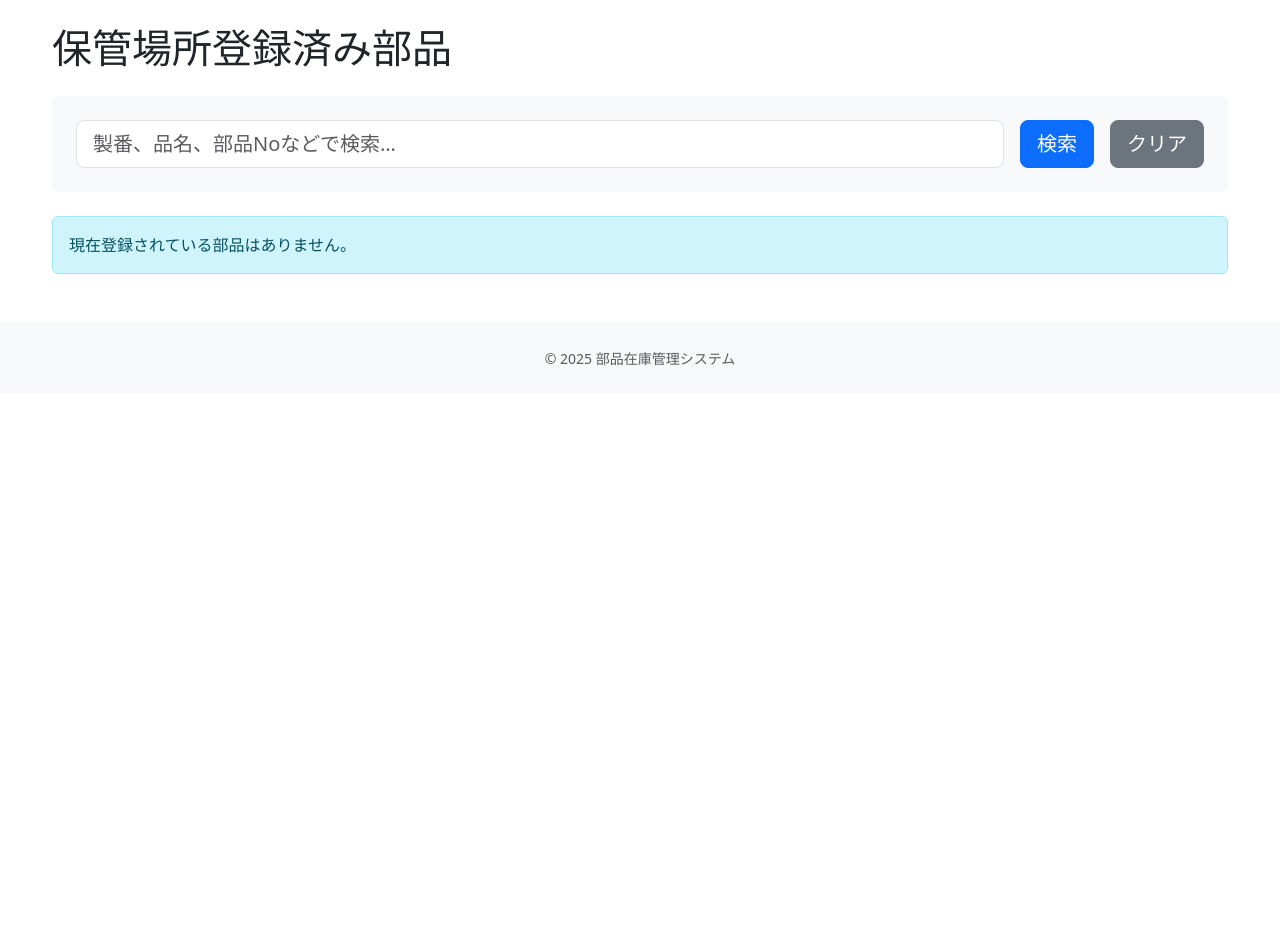
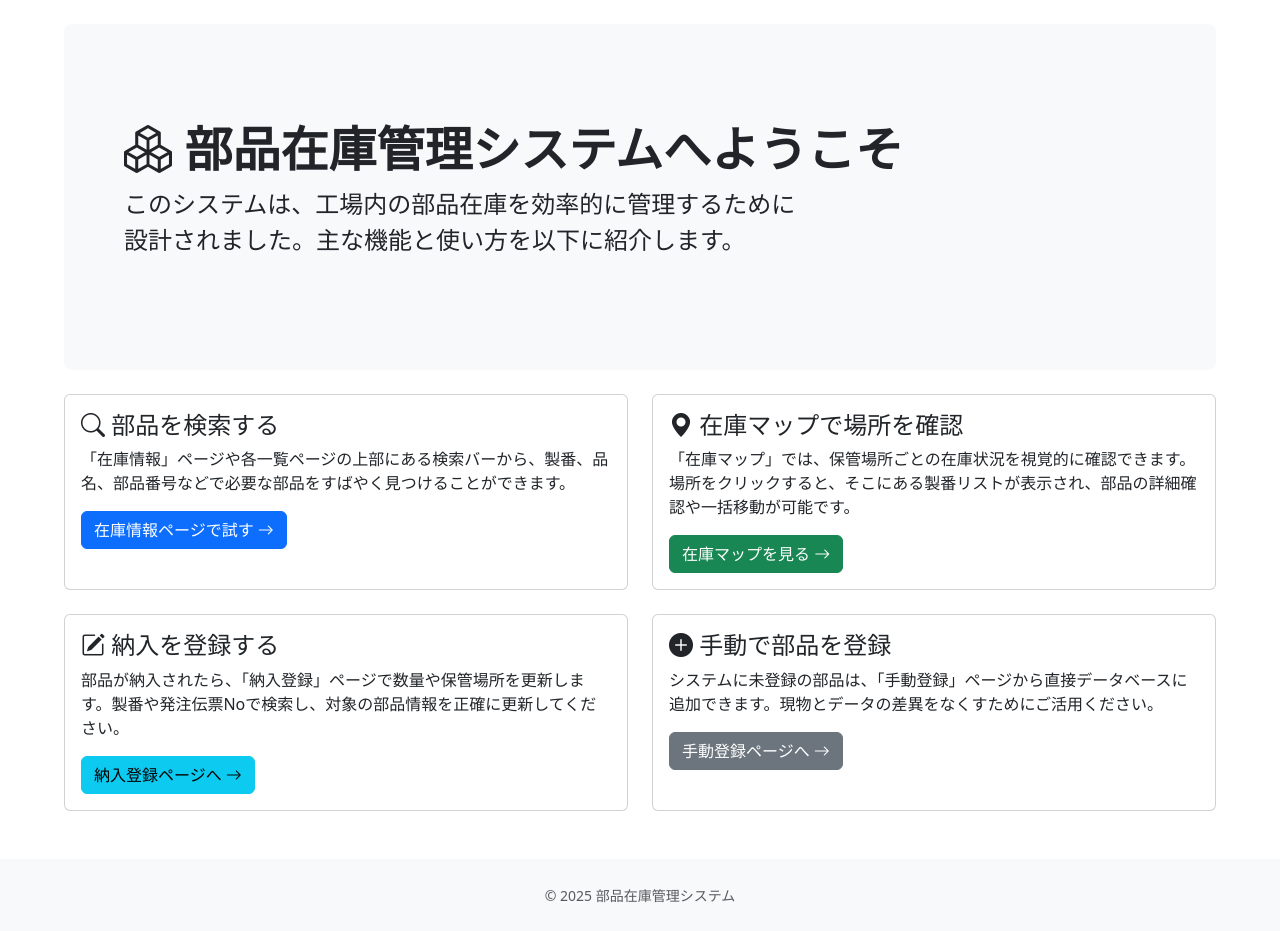
Before and after one commit to ko-matsushita2404/inventory-dashboard, a Flask app: page / in a window 1280 px wide. Shown: the part 76-1007 px from the top of the page. Before the commit the page ends 442 px from the top, so only its background shows below. Run offline with Flask 3, Linux system fonts and the light colour scheme; the visitor is signed in with stand-in values (Sample User, id 1); data that the repository does not hold is empty; parts of the project's set-up code (start-up, migrations or seed data) failed here and were passed over.

Commit message:
Update index.html

```diff
--- a/templates/index.html
+++ b/templates/index.html
@@ -1,68 +1,53 @@
 {% extends "base.html" %}
 
-{% block title %}{{ page_title or '部品在庫管理システム' }}{% endblock %}
+{% block title %}ようこそ！在庫管理システムへ{% endblock %}
 
 {% block content %}
-    <h1 class="mb-4">{{ page_title or '保管場所登録済み部品' }}</h1>
-
-    <!-- Search Form -->
-    <div class="search-form bg-light p-4 rounded-3 mb-4">
-        <form action="{{ url_for('search') }}" method="post" class="row g-3 align-items-center">
-            <div class="col flex-grow-1">
-                <input type="text" name="search_term" class="form-control form-control-lg" placeholder="製番、品名、部品Noなどで検索..." value="{{ search_term or '' }}">
-            </div>
-            <div class="col-auto">
-                <button type="submit" class="btn btn-primary btn-lg">検索</button>
-            </div>
-            <div class="col-auto">
-                <a href="{{ url_for('index') }}" class="btn btn-secondary btn-lg">クリア</a>
-            </div>
-        </form>
+<div class="container">
+    <div class="p-5 mb-4 bg-light rounded-3">
+        <div class="container-fluid py-5">
+            <h1 class="display-5 fw-bold"><i class="bi bi-boxes"></i> 部品在庫管理システムへようこそ</h1>
+            <p class="col-md-8 fs-4">このシステムは、工場内の部品在庫を効率的に管理するために設計されました。主な機能と使い方を以下に紹介します。</p>
+        </div>
     </div>
 
-    <!-- Item List -->
-    {% if items %}
-        <div class="table-responsive">
-            <table class="table table-striped table-hover">
-                <thead class="table-dark">
-                    <tr>
-                        <th>品名</th>
-                        <th>製番</th>
-                        <th>部品No</th>
-                        <th>図番</th>
-                        <th>発注伝票No</th>
-                        <th>納期</th>
-                        <th>納入残数</th>
-                        <th>保管場所</th>
-                        <th></th>
-                    </tr>
-                </thead>
-                <tbody>
-                    {% for item in items %}
-                        <tr>
-                            <td><strong><a href="{{ url_for('item_detail', item_id=item.id) }}">{{ item.parts_name or '' }}</a></strong></td>
-                            <td>{{ item.production_no or '' }}</td>
-                            <td>{{ item.parts_no or '' }}</td>
-                            <td>{{ item.drawing_no or '' }}</td>
-                            <td>{{ item.order_slip_no or '' }}</td>
-                            <td>{{ item.delivery_date or '' }}</td>
-                            <td>{{ item.remaining_quantity }}</td>
-                            <td>{{ item.storage_location or '' }}</td>
-                            <td>
-                                <a href="{{ url_for('item_detail', item_id=item.id) }}" class="btn btn-sm btn-outline-primary">詳細</a>
-                            </td>
-                        </tr>
-                    {% endfor %}
-                </tbody>
-            </table>
+    <div class="row g-4">
+        <div class="col-md-6">
+            <div class="card h-100">
+                <div class="card-body">
+                    <h4 class="card-title"><i class="bi bi-search"></i> 部品を検索する</h4>
+                    <p class="card-text">「在庫情報」ページや各一覧ページの上部にある検索バーから、製番、品名、部品番号などで必要な部品をすばやく見つけることができます。</p>
+                    <a href="{{ url_for('inventory') }}" class="btn btn-primary">在庫情報ページで試す <i class="bi bi-arrow-right"></i></a>
+                </div>
+            </div>
         </div>
-    {% else %}
-        <div class="alert alert-info" role="alert">
-            {% if search_term %}
-                「{{ search_term }}」に一致する部品は見つかりませんでした。
-            {% else %}
-                現在登録されている部品はありません。
-            {% endif %}
+        <div class="col-md-6">
+            <div class="card h-100">
+                <div class="card-body">
+                    <h4 class="card-title"><i class="bi bi-geo-alt-fill"></i> 在庫マップで場所を確認</h4>
+                    <p class="card-text">「在庫マップ」では、保管場所ごとの在庫状況を視覚的に確認できます。場所をクリックすると、そこにある製番リストが表示され、部品の詳細確認や一括移動が可能です。</p>
+                    <a href="{{ url_for('inventory_map') }}" class="btn btn-success">在庫マップを見る <i class="bi bi-arrow-right"></i></a>
+                </div>
+            </div>
         </div>
-    {% endif %}
+        <div class="col-md-6">
+            <div class="card h-100">
+                <div class="card-body">
+                    <h4 class="card-title"><i class="bi bi-pencil-square"></i> 納入を登録する</h4>
+                    <p class="card-text">部品が納入されたら、「納入登録」ページで数量や保管場所を更新します。製番や発注伝票Noで検索し、対象の部品情報を正確に更新してください。</p>
+                    <a href="{{ url_for('search_for_update') }}" class="btn btn-info">納入登録ページへ <i class="bi bi-arrow-right"></i></a>
+                </div>
+            </div>
+        </div>
+        <div class="col-md-6">
+            <div class="card h-100">
+                <div class="card-body">
+                    <h4 class="card-title"><i class="bi bi-plus-circle-fill"></i> 手動で部品を登録</h4>
+                    <p class="card-text">システムに未登録の部品は、「手動登録」ページから直接データベースに追加できます。現物とデータの差異をなくすためにご活用ください。</p>
+                    <a href="{{ url_for('add_item') }}" class="btn btn-secondary">手動登録ページへ <i class="bi bi-arrow-right"></i></a>
+                </div>
+            </div>
+        </div>
+    </div>
+</div>
 {% endblock %}
```
